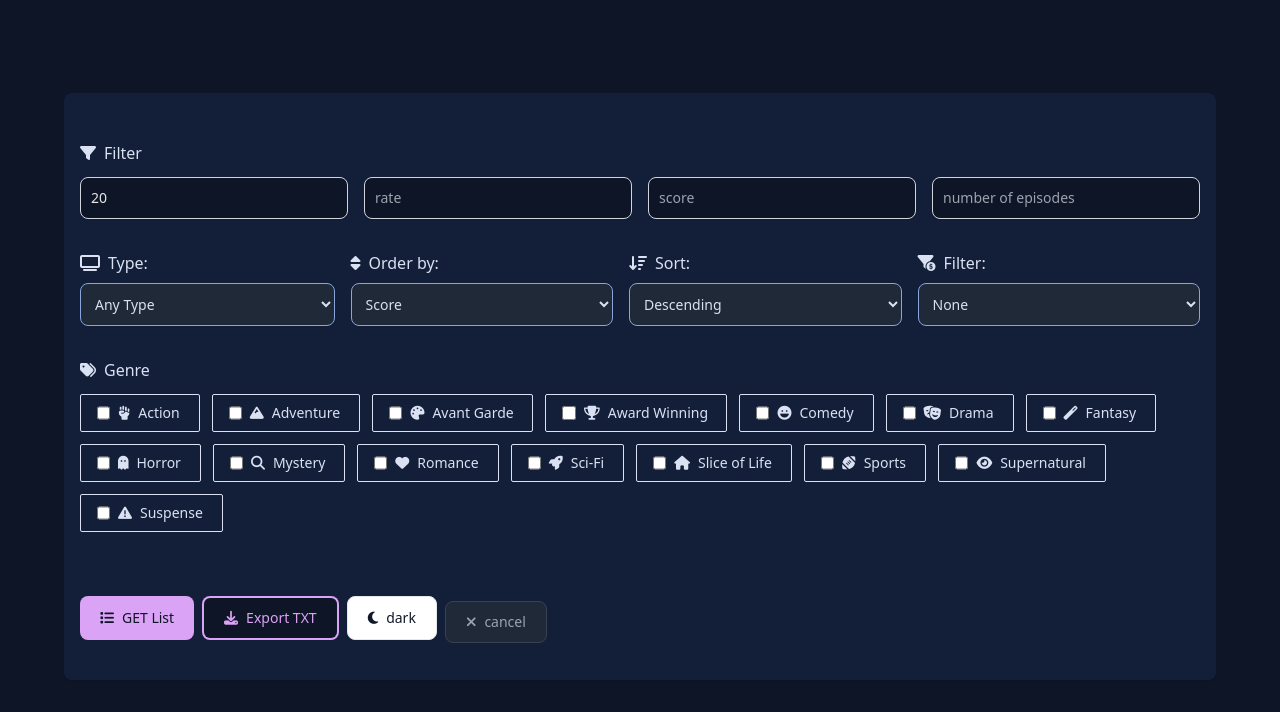
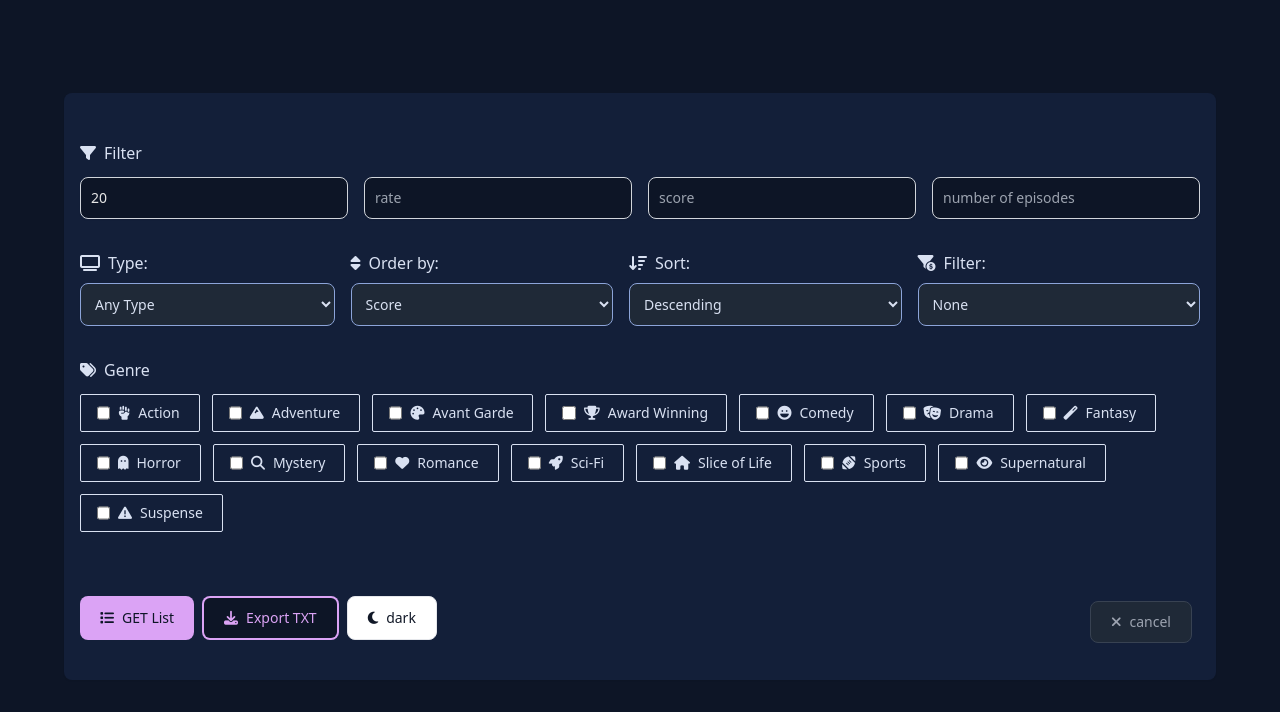
Before and after one commit to MohammedL-dev/web-frontend-project, a plain HTML site: page 50_project/anime-list-api/index.html in a window 1280 px wide. Shown: the part 396-1108 px from the top of the page. Drawn offline with nearby package versions, Linux system fonts and the light colour scheme.

Commit message:
anime_list

```diff
--- a/50_project/anime-list-api/index.html
+++ b/50_project/anime-list-api/index.html
@@ -158,7 +158,7 @@
                     <label for="genre-suspense" class="w-full py-2 ms-2 text-sm font-medium"><i class="fas fa-exclamation-triangle mr-2"></i>Suspense</label>
                 </div>
             </div>
-            <div class="flex flex-wrap justify-between items-center md:justify-start">
+            <div class="flex flex-wrap justify-between items-center">
                 <div class="">
                     <div class="flex flex-wrap mb-4 mt-8">
                         <button onclick="animeRate()" id="get_btn" class="text-[var(--color-primary)] bg-[var(--color-tertiary)] focus:ring-4 focus:ring-[var(--color-tertiary-500)] font-medium rounded-lg text-sm px-5 py-2.5 me-2 mb-2 focus:outline-none">
```
